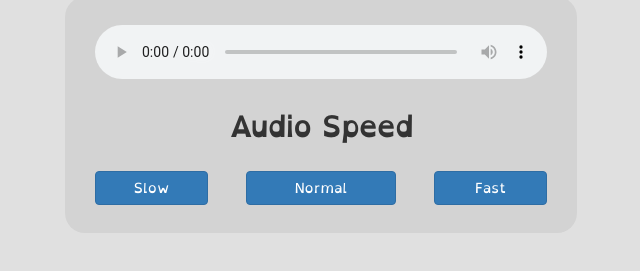
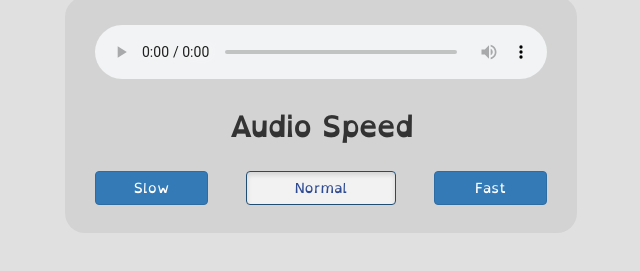
Before and after one commit to estensen/my-eyes, a website: page views/index.html in a window 1280 px wide. Shown: the part 517-788 px from the top of the page, without its empty margins (319-959 px from the left). Drawn offline with nearby package versions, Linux system fonts and the light colour scheme.

Commit message:
Added default highlight for audio playbackrate

```diff
--- a/views/index.html
+++ b/views/index.html
@@ -55,7 +55,7 @@
 
             <div id="button-wrapper" class="col-xs-12">
                 <button id="slow" class="col-xs-3 btn btn-primary">Slow</button>
-                <button id="normal" class="col-xs-4 col-xs-offset-1 btn btn-primary">Normal</button>
+                <button id="normal" class="col-xs-4 active col-xs-offset-1 btn btn-primary">Normal</button>
                 <button id="fast" class="col-xs-3 col-xs-offset-1 btn btn-primary">Fast</button>
             </div>
         </div>
```
